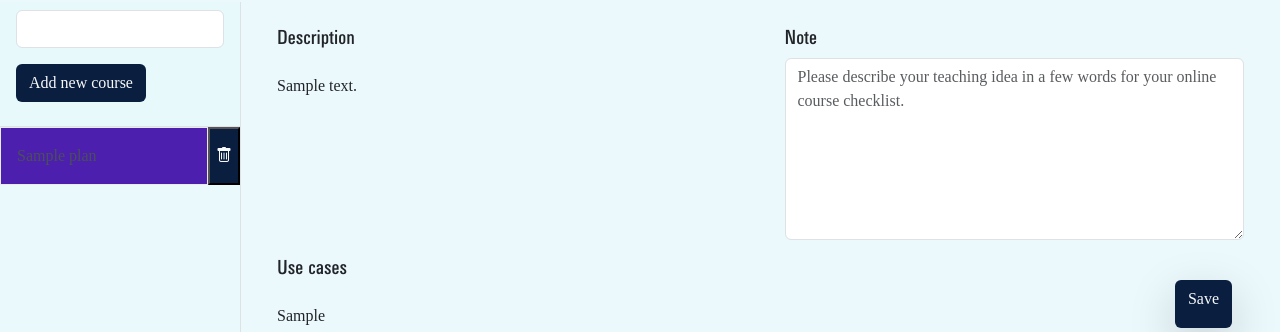
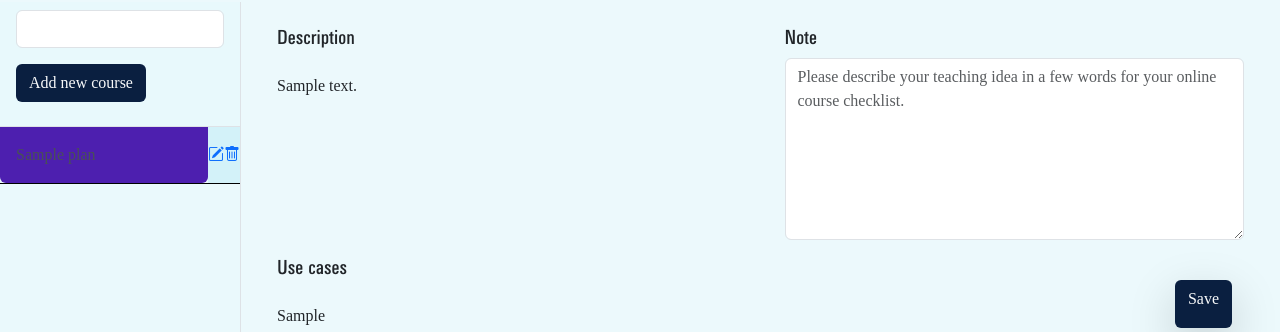
Before and after one commit to yesidc/toolbox, a Django app: a page that uses plan/templates/plan/base_block.html in a window 1280 px wide. Shown: the part 199-531 px from the top of the page. Run offline with Django 3.2, Linux system fonts and the light colour scheme; a user stored in the database is signed in; tables that the repository leaves empty hold one stand-in row (values such as "Sample post"); some libraries are stand-ins or nearby versions; some web fonts are replaced.

Commit message:
added edit button

```diff
--- a/plan/static/plan/css/base_block.css
+++ b/plan/static/plan/css/base_block.css
@@ -11,6 +11,14 @@ Toolbox
       OR
       <a href="http://www.onlinewebfonts.com">oNline Web Fonts</a>
 */
+
+
+  .align-icon-vertically {
+    display: flex;
+    flex-direction: column;
+    justify-content: center;
+  }
+
 .hint-color {
     background-color: beige;
 }
@@ -110,7 +118,13 @@ div.no-indent ul {
 div.no-indent ol {
     margin-left: -17px;
 }
+ /*style for the div element that contains the course name and the edit and delete buttons*/
+ .flex-single-course-plan {
+    border-bottom: 1px solid black;
+     display: flex;
+    align-items: center;
 
+  }
 
 .tr-main-table:nth-of-type(even) {
     background-color: #f2f2f2;
--- a/plan/templates/plan/base_block.html
+++ b/plan/templates/plan/base_block.html
@@ -142,8 +142,8 @@
 
 
 
-                            <div class="d-flex flex-row h-100">
-                                <button class="list-group-item list-group-item-action list-group-item-light p-3 keep-state-button all-plan-sidebar {{ p }} "
+                            <div class="d-flex flex-row h-100 flex-single-course-plan">
+                                <a class="btn border-0 list-group-item list-group-item-action list-group-item-light p-3 keep-state-button all-plan-sidebar {{ p }} "
                                    data-bs-target="#{{ p.plan_name |add_hyphen }}"
                                    type="button"
                                    data-bs-toggle="collapse"
@@ -155,16 +155,26 @@
                                     <span class="adobe-garamond-p"> {{ p.plan_name }}</span>
 
 
-                                </button>
+                                </a>
 
-                                <div class="align-self-end align-self-stretch">
+                                <div class="align-self-end align-self-stretch all-plan-sidebar align-icon-vertically">
+
+                                    <a href="#" class=" "
+                                       data-object-id="{{ p.pk }}" data-object-name="{{ p.plan_name }}"
+                                      ><i class="bi bi-pencil-square"></i></a>
+
+                                </div>
+
+                                <div class="align-self-end align-self-stretch all-plan-sidebar align-icon-vertically">
                                     {#                                     change the color of delete buttons side-nav bar here#}
 
-                                    <button href="{% url 'delete_plan' p.pk %}" class="h-100 btn-toolbox text-light"
+                                    <a href="{% url 'delete_plan' p.pk %}" class=" "
                                        data-object-id="{{ p.pk }}" data-object-name="{{ p.plan_name }}"
-                                            onclick="delete_plan(this)"><i class="bi bi-trash"></i></button>
+                                       onclick="delete_plan(this)"><i class="bi bi-trash"></i></a>
 
                                 </div>
+
+
                             </div>
 
 
```
Lines whose indentation alone changed are shown as unchanged.
